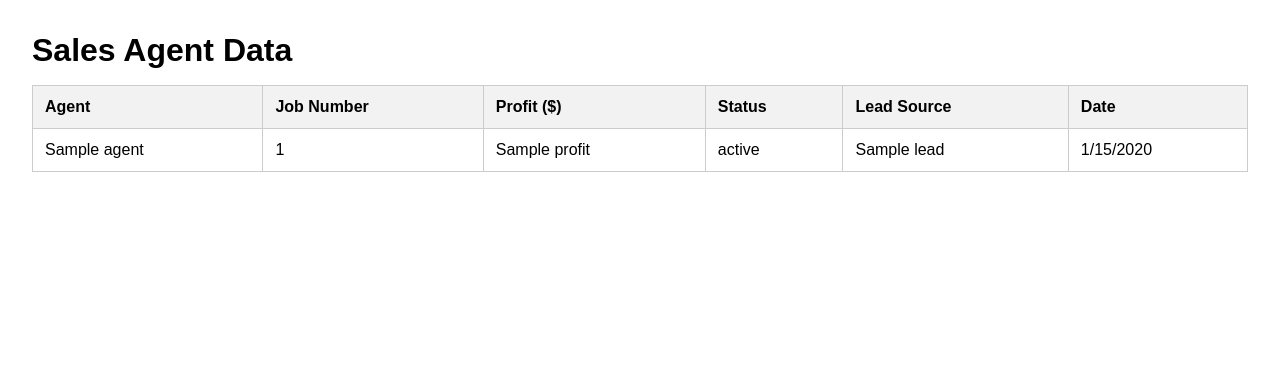
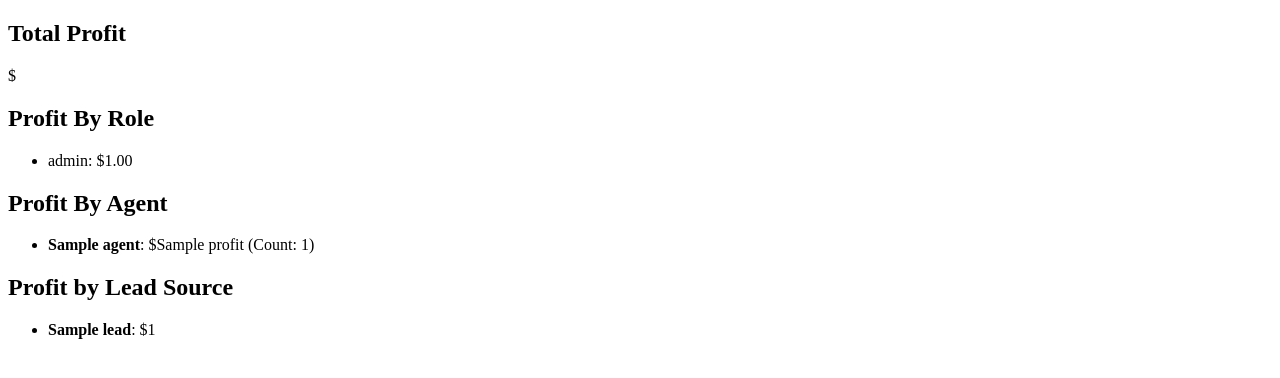
Before and after one commit to RichardAnthonySanchez/nodejs-analytics, a Node server app: template src/views/salesView.ejs in a window 1280 px wide. Shown: the top 378 px of the page. Run offline with Node 20, Linux system fonts and the light colour scheme; the template is opened without the code that fills it: most values are stand-ins (such as "Sample title", 1, 10 or a date in 2020); some libraries are stand-ins or nearby versions.

Commit message:
Key Metrics and Sanitizing Data - relevant data is rendered to the protected route via keymetrics. making it much easier to make data-driven decisions about the sales strategy - sales route now uses helper function for each keymetric and its logic to organize and modularize code for DX - sales agent data is now fetched into the system that way we can inner join tables on agent names to extend data and use what is relevant - types are now stored in the corresponding directory to keep components DRY when necessary - utils directory was added to hold generic helper functions. these are app agnostic and can be imported into other systems to save on development time - partials were added to the views directory for modularity. this prevents code duplication when having the same component on multiple pages. for example i.e. header/footer

```diff
--- /dev/null
+++ b/src/helpers/totalProfit.ts
@@ -0,0 +1,5 @@
+import { SaleRecord } from "../types/sales.js";
+
+export function getTotalProfit(sales: SaleRecord[]): number {
+  return sales.reduce((acc, record) => acc + record.profit, 0);
+}
--- /dev/null
+++ b/src/types/agents.ts
@@ -0,0 +1,5 @@
+export interface AgentPerformance {
+  agent: string;
+  profit: number;
+  count: number;
+}
--- /dev/null
+++ b/src/types/leads.ts
@@ -0,0 +1,4 @@
+export interface LeadProfit {
+  lead: string;
+  totalProfit: number;
+}
--- /dev/null
+++ b/src/types/roles.ts
@@ -0,0 +1,5 @@
+export interface RoleRecord {
+  _id: string;
+  agent: string;
+  role: string;
+}
--- /dev/null
+++ b/src/views/partials/agentPerformance.ejs
@@ -0,0 +1,13 @@
+<div class="card card-border bg-base-100 w-96">
+  <div class="card-body">
+    <h2 class="card-title">Profit By Agent</h2>
+    <ul>
+      <% agentPerformance.forEach(agent => { %>
+      <li>
+        <strong><%= agent.agent %></strong>: $<%= agent.profit %> (Count: <%=
+        agent.count %>)
+      </li>
+      <% }) %>
+    </ul>
+  </div>
+</div>
--- /dev/null
+++ b/src/views/partials/leadProfits.ejs
@@ -0,0 +1,13 @@
+<div class="card card-border bg-base-100 w-96">
+  <div class="card-body">
+    <h2 class="card-title">Profit by Lead Source</h2>
+    <ul>
+      <% leadProfit.forEach(item => { %>
+      <li>
+        <strong><%= item.lead %></strong>: $<%=
+        item.totalProfit.toLocaleString() %>
+      </li>
+      <% }) %>
+    </ul>
+  </div>
+</div>
--- /dev/null
+++ b/src/views/partials/rolesProfits.ejs
@@ -0,0 +1,10 @@
+<div class="card card-border bg-base-100 w-96">
+  <div class="card-body">
+    <h2 class="card-title">Profit By Role</h2>
+    <ul>
+      <% roleProfits.forEach(rp => { %>
+      <li><%= rp.role %>: $<%= rp.totalProfit.toFixed(2) %></li>
+      <% }) %>
+    </ul>
+  </div>
+</div>
--- /dev/null
+++ b/src/views/partials/totalProfits.ejs
@@ -0,0 +1,6 @@
+<div class="card card-border bg-base-100 w-96">
+  <div class="card-body">
+    <h2 class="card-title">Total Profit</h2>
+    <p>$<%= totalProfit.toLocaleString() %></p>
+  </div>
+</div>
--- a/src/views/salesView.ejs
+++ b/src/views/salesView.ejs
@@ -2,57 +2,18 @@
 <html>
   <head>
     <title>Sales Agent Data</title>
-    <style>
-      body {
-        font-family: Arial, sans-serif;
-        margin: 2rem;
-      }
-      h1 {
-        margin-bottom: 1rem;
-      }
-      table {
-        width: 100%;
-        border-collapse: collapse;
-      }
-      th,
-      td {
-        padding: 0.75rem;
-        border: 1px solid #ccc;
-        text-align: left;
-      }
-      th {
-        background: #f2f2f2;
-      }
-      tr:nth-child(even) {
-        background-color: #fafafa;
-      }
-    </style>
   </head>
   <body>
-    <h1>Sales Agent Data</h1>
-    <table>
-      <thead>
-        <tr>
-          <th>Agent</th>
-          <th>Job Number</th>
-          <th>Profit ($)</th>
-          <th>Status</th>
-          <th>Lead Source</th>
-          <th>Date</th>
-        </tr>
-      </thead>
-      <tbody>
-        <% data.forEach((record) => { %>
-        <tr>
-          <td><%= record.agent %></td>
-          <td><%= record.jobNumber %></td>
-          <td><%= record.profit.toLocaleString() %></td>
-          <td><%= record.status %></td>
-          <td><%= record.lead %></td>
-          <td><%= new Date(record.timestamp).toLocaleDateString() %></td>
-        </tr>
-        <% }) %>
-      </tbody>
-    </table>
+    <div class="grid grid-cols-1 md:grid-cols-2 xl:grid-cols-4 gap-6 p-8">
+      <%- include('./partials/totalProfits', { totalProfit }) %> <%-
+      include('./partials/rolesProfits', { roleProfits }) %> <%-
+      include('./partials/agentPerformance', { agentPerformance }) %> <%-
+      include('./partials/leadProfits', { leadProfit }) %>
+    </div>
+
+    <script>
+      const urlParams = new URLSearchParams(window.location.search);
+      const token = urlParams.get("token");
+    </script>
   </body>
 </html>
```
Also changed, not shown: src/controllers/salesController.ts (deleted, +0 -16 lines), src/helpers/agentProfit.ts (added, +30 -0 lines), src/helpers/leadProfit.ts (added, +18 -0 lines), src/helpers/roleProfit.ts (added, +24 -0 lines), src/lib/rolesService.ts (added, +12 -0 lines), src/lib/salesService.ts (+1 -10 lines), src/routes/salesRouter.ts (+25 -2 lines), src/types/sales.ts (added, +9 -0 lines), src/utils/normalizeString.ts (added, +16 -0 lines), src/utils/sanitizeString.ts (added, +7 -0 lines).
